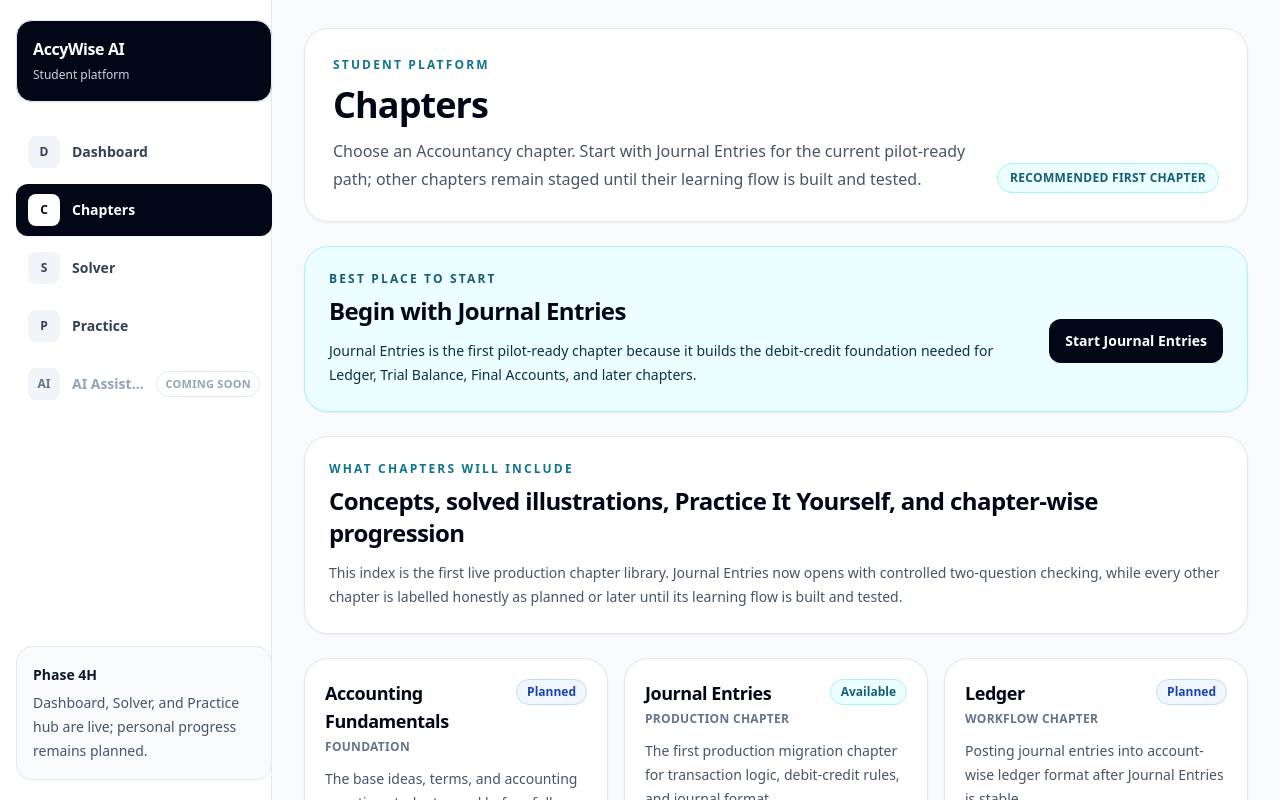
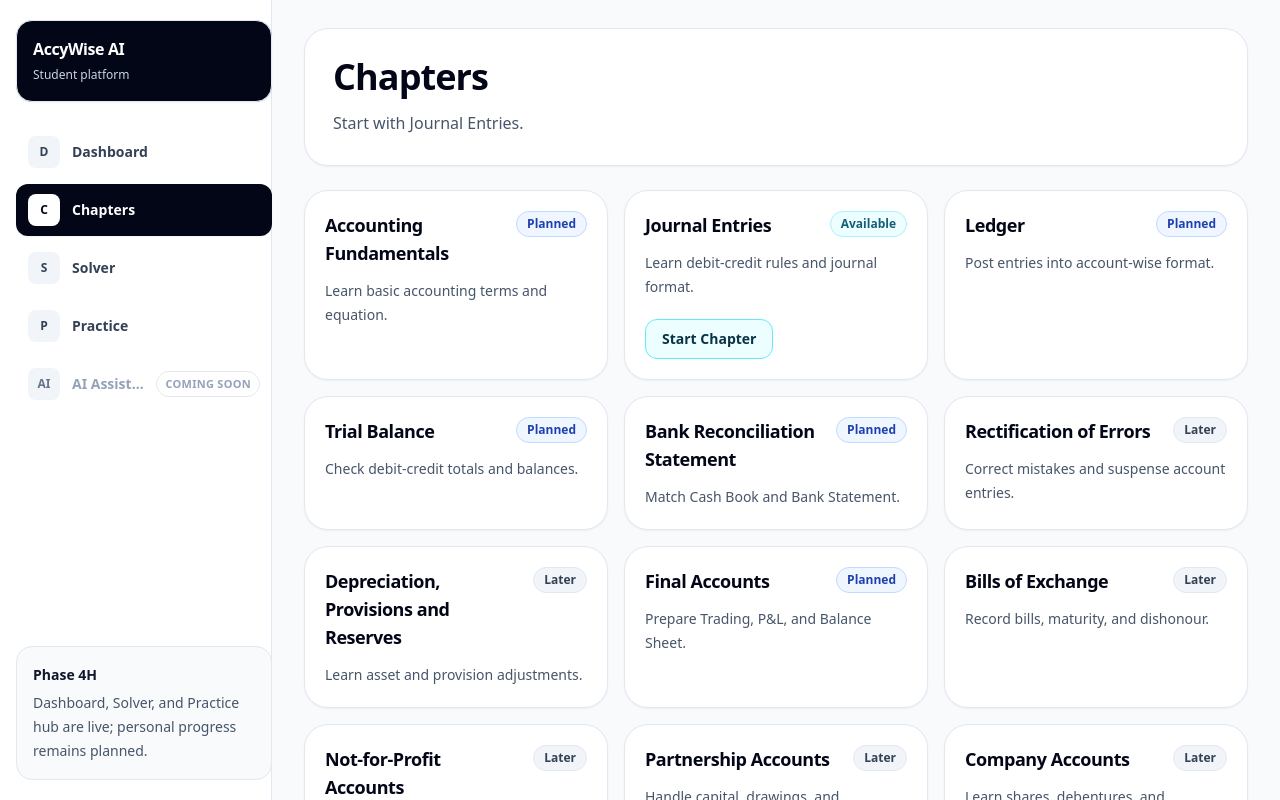
Before and after one commit to mrgogoi59/journal-entry-ai-checker, a Next.js app: page /chapters in a window 1280 px wide. Shown: the top 800 px of the page. Built offline with nearby package versions, Linux system fonts and the light colour scheme.

Commit message:
Simplify Chapters page copy

```diff
--- a/app/chapters/page.tsx
+++ b/app/chapters/page.tsx
@@ -1,6 +1,5 @@
 import type { Metadata } from "next";
 import Link from "next/link";
-import { PageHeader } from "@/components/student-platform/PageHeader";
 import { StudentAppShell } from "@/components/student-platform/StudentAppShell";
 import {
   chapterStatusLabels,
@@ -11,61 +10,31 @@ import {
 
 export const metadata: Metadata = {
   title: "Chapters | AccyWise AI",
-  description:
-    "Explore interactive Accountancy chapters for concepts, solved illustrations, Practice It Yourself, and chapter-wise learning on AccyWise AI.",
+  description: "Start with Journal Entries.",
 };
+
+const chapterDescriptions: Record<string, string> = {
+  "accounting-fundamentals": "Learn basic accounting terms and equation.",
+  "journal-entries": "Learn debit-credit rules and journal format.",
+  ledger: "Post entries into account-wise format.",
+  "trial-balance": "Check debit-credit totals and balances.",
+  "bank-reconciliation-statement": "Match Cash Book and Bank Statement.",
+  "rectification-of-errors": "Correct mistakes and suspense account entries.",
+  "depreciation-provisions-and-reserves": "Learn asset and provision adjustments.",
+  "final-accounts": "Prepare Trading, P&L, and Balance Sheet.",
+  "bills-of-exchange": "Record bills, maturity, and dishonour.",
+  "not-for-profit-accounts": "Prepare receipts, payments, and income statements.",
+  "partnership-accounts": "Handle capital, drawings, and appropriations.",
+  "company-accounts": "Learn shares, debentures, and company entries.",
+} satisfies Record<ChapterCatalogItem["id"], string>;
 
 export default function ChaptersPage() {
   return (
     <StudentAppShell activeItem="chapters">
-      <PageHeader
-        eyebrow="Student platform"
-        title="Chapters"
-        description="Choose an Accountancy chapter. Start with Journal Entries for the current pilot-ready path; other chapters remain staged until their learning flow is built and tested."
-      >
-        <span className="inline-flex rounded-full border border-cyan-200 bg-cyan-50 px-3 py-1.5 text-xs font-black uppercase tracking-wide text-cyan-800">
-          Recommended first chapter
-        </span>
-      </PageHeader>
-
-      <section
-        aria-labelledby="recommended-chapter-title"
-        className="rounded-3xl border border-cyan-200 bg-cyan-50 p-5 shadow-sm sm:p-6"
-      >
-        <p className="text-xs font-black uppercase tracking-[0.18em] text-cyan-800">Best place to start</p>
-        <div className="mt-2 flex min-w-0 flex-col gap-4 lg:flex-row lg:items-center lg:justify-between">
-          <div className="min-w-0">
-            <h2 id="recommended-chapter-title" className="text-2xl font-black tracking-tight text-slate-950">
-              Begin with Journal Entries
-            </h2>
-            <p className="mt-3 max-w-3xl text-sm leading-6 text-cyan-950">
-              Journal Entries is the first pilot-ready chapter because it builds the debit-credit foundation needed for
-              Ledger, Trial Balance, Final Accounts, and later chapters.
-            </p>
-          </div>
-          <Link
-            href="/chapters/journal-entries"
-            className="inline-flex min-h-11 shrink-0 items-center justify-center rounded-xl bg-slate-950 px-4 text-sm font-black text-white outline-none transition hover:bg-slate-800 focus-visible:ring-2 focus-visible:ring-cyan-500 focus-visible:ring-offset-2"
-          >
-            Start Journal Entries
-          </Link>
-        </div>
-      </section>
-
-      <section
-        aria-labelledby="chapters-plan-title"
-        className="rounded-3xl border border-slate-200 bg-white p-5 shadow-sm sm:p-6"
-      >
-        <p className="text-xs font-black uppercase tracking-[0.18em] text-cyan-700">What chapters will include</p>
-        <h2 id="chapters-plan-title" className="mt-2 text-xl font-black tracking-tight text-slate-950 sm:text-2xl">
-          Concepts, solved illustrations, Practice It Yourself, and chapter-wise progression
-        </h2>
-        <p className="mt-3 max-w-4xl text-sm leading-6 text-slate-600">
-          This index is the first live production chapter library. Journal Entries now opens with controlled
-          two-question checking, while every other chapter is labelled honestly as planned or later until its learning
-          flow is built and tested.
-        </p>
-      </section>
+      <header className="rounded-3xl border border-slate-200 bg-white p-5 shadow-sm sm:p-7">
+        <h1 className="text-3xl font-black tracking-tight text-slate-950 sm:text-4xl">Chapters</h1>
+        <p className="mt-3 text-base leading-7 text-slate-600">Start with Journal Entries.</p>
+      </header>
 
       <section aria-label="Accountancy chapter catalogue" className="grid min-w-0 gap-4 md:grid-cols-2 xl:grid-cols-3">
         {studentPlatformChapterCatalog.map((chapter) => (
@@ -81,21 +50,14 @@ function ChapterCard({ chapter }: { chapter: ChapterCatalogItem }) {
 
   return (
     <article className="flex min-w-0 flex-col rounded-3xl border border-slate-200 bg-white p-5 shadow-sm">
-      <div className="flex min-w-0 items-start justify-between gap-3">
-        <div className="min-w-0">
-          <h2 className="text-lg font-black tracking-tight text-slate-950">{chapter.title}</h2>
-          {chapter.level ? <p className="mt-1 text-xs font-bold uppercase tracking-wide text-slate-500">{chapter.level}</p> : null}
-        </div>
+      <div className="flex min-w-0 flex-col gap-3 sm:flex-row sm:items-start sm:justify-between">
+        <h2 className="min-w-0 text-lg font-black tracking-tight text-slate-950">{chapter.title}</h2>
         <span className={`shrink-0 rounded-full border px-2.5 py-1 text-xs font-black ${chapterStatusStyles[chapter.status]}`}>
           {statusLabel}
         </span>
       </div>
 
-      <p className="mt-3 flex-1 text-sm leading-6 text-slate-600">{chapter.shortDescription}</p>
-
-      <div className="mt-5 rounded-2xl border border-dashed border-slate-200 bg-slate-50 px-4 py-3 text-sm font-semibold leading-6 text-slate-600">
-        {chapter.supportsProgressLater ? "Progress support can be added after the chapter route is approved." : "No progress tracking is wired in this phase."}
-      </div>
+      <p className="mt-3 flex-1 text-sm leading-6 text-slate-600">{chapterDescriptions[chapter.id]}</p>
 
       {chapter.href ? (
         <Link
@@ -104,11 +66,7 @@ function ChapterCard({ chapter }: { chapter: ChapterCatalogItem }) {
         >
           {chapter.actionLabel}
         </Link>
-      ) : (
-        <div className="mt-5 inline-flex min-h-10 items-center self-start rounded-xl border border-slate-300 px-4 text-sm font-black text-slate-700">
-          {chapter.actionLabel}
-        </div>
-      )}
+      ) : null}
     </article>
   );
 }
```
Also changed, not shown: 1 other file (tests, documents, lock files or other folders).
